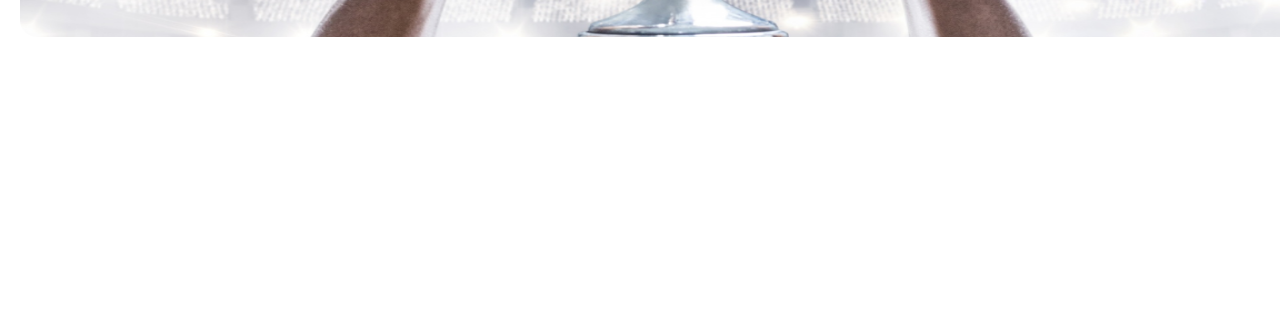
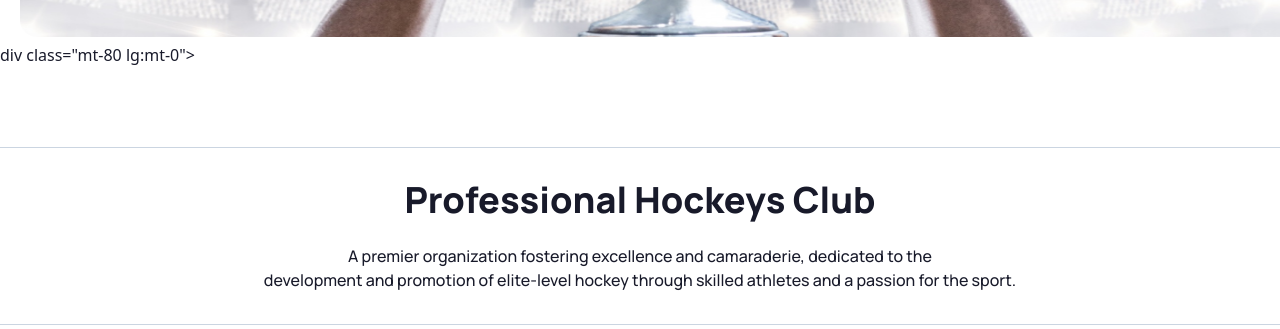
Before and after one commit to GmahmudZ/Assignment-3, a plain HTML site: page index.html in a window 1280 px wide. Shown: the part 621-950 px from the top of the page. Before the commit the page ends 800 px from the top, so only its background shows below. Drawn offline with nearby package versions, Linux system fonts and the light colour scheme.

Commit message:
6th commit

```diff
--- a/index.html
+++ b/index.html
@@ -91,7 +91,18 @@
             </div>
           </div>
     </header>
-    <main></main>
+    <main>
+        div class="mt-80 lg:mt-0">
+        <div class="mb-8 mt-20 w-full h-px bg-slate-300 my-4"></div>
+      <div class="font-manrope">
+        <h3 class="text-center font-extrabold text-4xl mb-6">Professional Hockeys Club</h3>
+      <p class="text-center text-base font-medium">A premier organization fostering excellence and camaraderie, dedicated to the<br> development and promotion of elite-level hockey through skilled athletes and a passion for the sport.</p>
+      </div>
+      <div class="mb-8 mt-8 w-full h-px bg-slate-300 my-4"></div>
+      </div>
+      <!-- radial -->
+      <div class="mt-14 grid grid-cols-1 lg:flex justify-center gap-36">
+    </main>
     <footer></footer>
 </body>
 </html>
```
